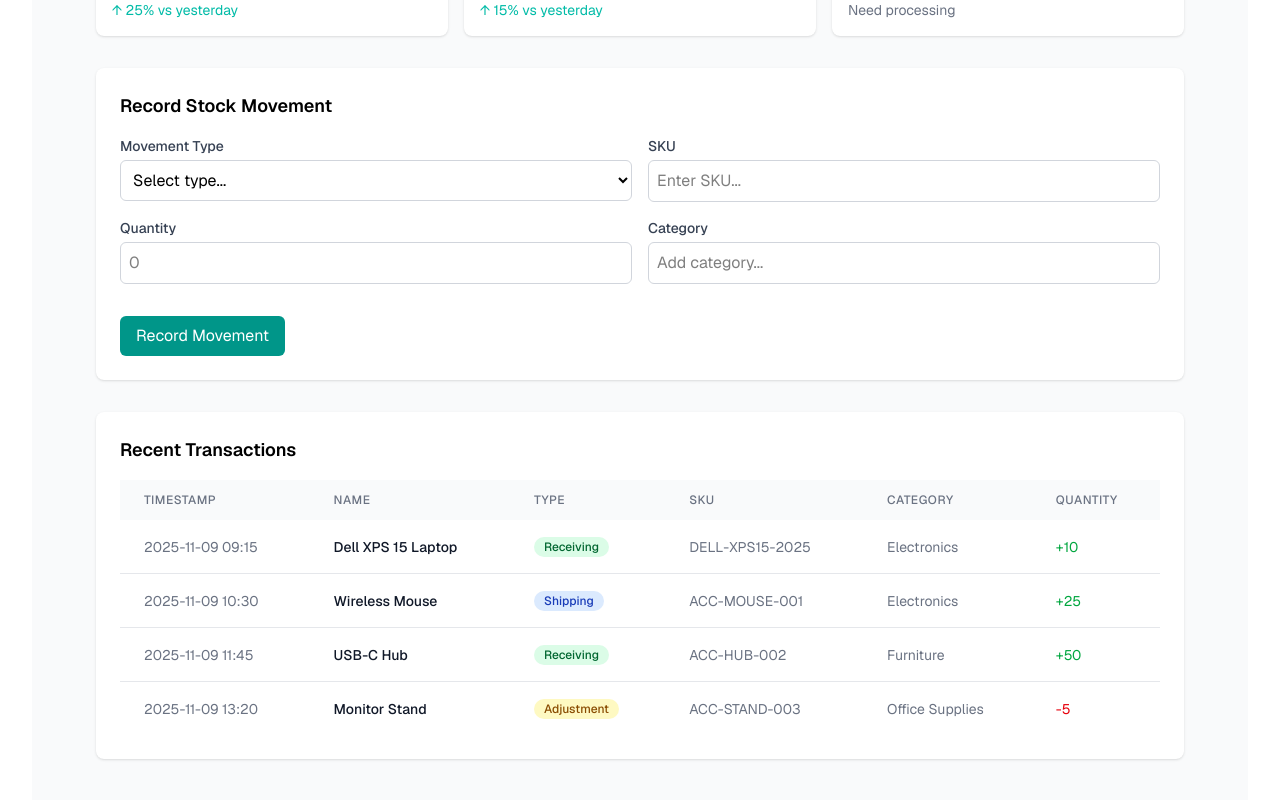
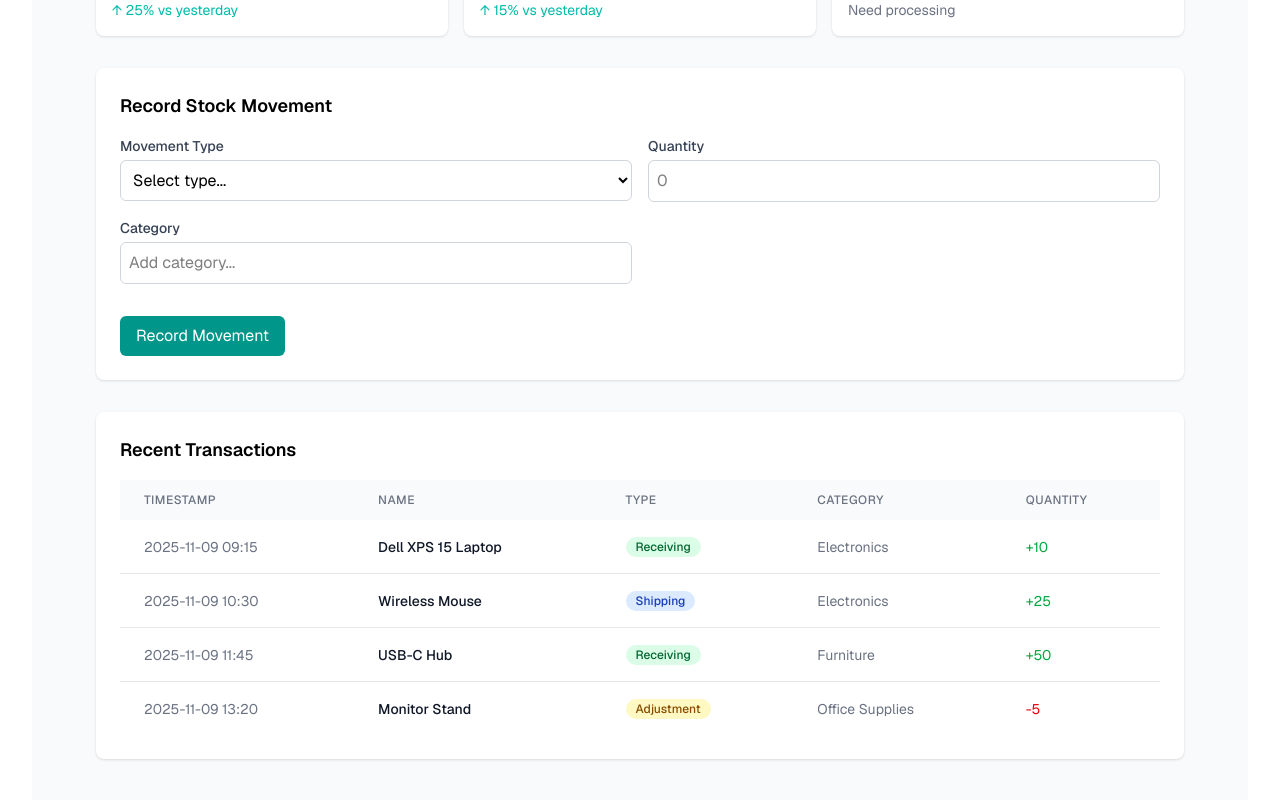
Before and after one commit to oessona/accounting-service, a Next.js app in the folder frontend/: page /transactions in a window 1280 px wide. Shown: the part 376-1176 px from the top of the page. Built offline with nearby package versions, Linux system fonts and the light colour scheme.

Commit message:
userpage updated

```diff
--- a/frontend/app/(authenticated)/dashboard/page.tsx
+++ b/frontend/app/(authenticated)/dashboard/page.tsx
@@ -121,13 +121,7 @@ export default function DashboardPage() {
 
         {/* Metrics Cards */}
         <div className="grid grid-cols-1 md:grid-cols-4 gap-4 mb-8">
-          {/* SKUs */}
-          <div className="bg-white rounded-lg shadow-sm p-6">
-            <div className="flex flex-col">
-              <p className="text-sm text-gray-600 mb-1">Unique SKUs in inventory</p>
-              <h2 className="text-3xl font-semibold text-gray-900">{10}</h2>
-            </div>
-          </div>
+
 
           {/* Inventory Value */}
           <div className="bg-white rounded-lg shadow-sm p-6">
--- a/frontend/app/(authenticated)/reports/page.tsx
+++ b/frontend/app/(authenticated)/reports/page.tsx
@@ -178,7 +178,6 @@ export default function ReportsPage() {
                 <table className="w-full">
                   <thead>
                     <tr className="text-left text-sm font-medium text-gray-900 border-b">
-                      <th className="pb-3">SKU</th>
                       <th className="pb-3">Item Name</th>
                       <th className="pb-3">Net Movement</th>
                       <th className="pb-3">Status</th>
@@ -187,15 +186,12 @@ export default function ReportsPage() {
                   <tbody className="divide-y text-sm text-gray-700">
                     {/** Mock data below; replace with real data when available **/}
                     {[
-                      { sku: 'STAT-4001', name: 'Printer Paper (Ream)', net: 150, status: 'Increased' },
-                      { sku: 'ELEC-1002', name: 'USB-C Cable', net: 150, status: 'Increased' },
-                      { sku: 'ELEC-1001', name: 'Wireless Mouse', net: 105, status: 'Increased' },
-                      { sku: 'OFF-2003', name: 'Stapler', net: -20, status: 'Decreased' }
+                      { name: 'Printer Paper (Ream)', net: 150, status: 'Increased' },
+                      { name: 'USB-C Cable', net: 150, status: 'Increased' },
+                      { name: 'Wireless Mouse', net: 105, status: 'Increased' },
+                      { name: 'Stapler', net: -20, status: 'Decreased' }
                     ].map((row) => (
-                      <tr key={row.sku} className="align-middle">
-                        <td className="py-4">
-                          <span className="inline-block px-3 py-1 text-xs font-medium bg-gray-100 text-gray-800 rounded-full">{row.sku}</span>
-                        </td>
+                      <tr key={row.name} className="align-middle">
                         <td className="py-4">{row.name}</td>
                         <td className={`py-4 font-semibold ${row.net >= 0 ? 'text-green-600' : 'text-red-600'}`}>
                           {row.net >= 0 ? `+${row.net}` : row.net}
--- a/frontend/app/(authenticated)/transactions/page.tsx
+++ b/frontend/app/(authenticated)/transactions/page.tsx
@@ -14,7 +14,6 @@ interface Transaction {
   timestamp: string;
   name: string;
   type: 'receiving' | 'shipping' | 'adjustment';
-  sku: string;
   category: string;
   quantity: number;
 }
@@ -22,7 +21,6 @@ interface Transaction {
 export default function TransactionsPage() {
   const [quantity, setQuantity] = useState('');
   const [type, setType] = useState('');
-  const [sku, setSku] = useState('');
   const [category, setCategory] = useState('');
 
   // Mock transactions data
@@ -32,7 +30,6 @@ export default function TransactionsPage() {
       timestamp: '2025-11-09 09:15',
       name: 'Dell XPS 15 Laptop',
       type: 'receiving',
-      sku: 'DELL-XPS15-2025',
       category: 'Electronics',
       quantity: 10
     },
@@ -41,7 +38,6 @@ export default function TransactionsPage() {
       timestamp: '2025-11-09 10:30',
       name: 'Wireless Mouse',
       type: 'shipping',
-      sku: 'ACC-MOUSE-001',
       category: 'Electronics',
       quantity: 25
     },
@@ -50,7 +46,6 @@ export default function TransactionsPage() {
       timestamp: '2025-11-09 11:45',
       name: 'USB-C Hub',
       type: 'receiving',
-      sku: 'ACC-HUB-002',
       category: 'Furniture',
       quantity: 50
     },
@@ -59,7 +54,6 @@ export default function TransactionsPage() {
       timestamp: '2025-11-09 13:20',
       name: 'Monitor Stand',
       type: 'adjustment',
-      sku: 'ACC-STAND-003',
       category: 'Office Supplies',
       quantity: -5
     }
@@ -90,7 +84,7 @@ export default function TransactionsPage() {
     e.preventDefault();
     // Demo submission
     alert('Transaction submitted (demo only)');
-    console.log({ quantity, type, sku, category });
+    console.log({ quantity, type, category });
   };
 
   return (
@@ -128,19 +122,6 @@ export default function TransactionsPage() {
                 <option value="shipping">Shipping</option>
                 <option value="adjustment">Stock Adjustment</option>
               </select>
-            </div>
-            <div>
-              <label htmlFor="sku" className="block text-sm font-medium text-gray-700 mb-1">
-                SKU
-              </label>
-              <input
-                type="text"
-                id="sku"
-                value={sku}
-                onChange={(e) => setSku(e.target.value)}
-                className="w-full p-2 border border-gray-300 rounded-md focus:ring-2 focus:ring-teal-500 focus:border-transparent"
-                placeholder="Enter SKU..."
-              />
             </div>
             <div>
               <label htmlFor="quantity" className="block text-sm font-medium text-gray-700 mb-1">
@@ -188,7 +169,6 @@ export default function TransactionsPage() {
                 <th className="px-6 py-3 text-xs font-medium text-gray-500 uppercase tracking-wider">Timestamp</th>
                 <th className="px-6 py-3 text-xs font-medium text-gray-500 uppercase tracking-wider">Name</th>
                 <th className="px-6 py-3 text-xs font-medium text-gray-500 uppercase tracking-wider">Type</th>
-                <th className="px-6 py-3 text-xs font-medium text-gray-500 uppercase tracking-wider">SKU</th>
                 <th className="px-6 py-3 text-xs font-medium text-gray-500 uppercase tracking-wider">Category</th>
                 <th className="px-6 py-3 text-xs font-medium text-gray-500 uppercase tracking-wider">Quantity</th>
               </tr>
@@ -211,9 +191,6 @@ export default function TransactionsPage() {
                     </span>
                   </td>
                   <td className="px-6 py-4 whitespace-nowrap text-sm text-gray-500 font-mono">
-                    {transaction.sku}
-                  </td>
-                  <td className="px-6 py-4 whitespace-nowrap text-sm text-gray-500 font-mono">
                     {transaction.category}
                   </td>
                   <td className="px-6 py-4 whitespace-nowrap text-sm text-gray-900">
--- a/frontend/app/components/acc_menu.tsx
+++ b/frontend/app/components/acc_menu.tsx
@@ -1,9 +1,13 @@
+"use client";
+
 import { useState } from "react";
+import { useRouter } from "next/navigation";
 import { User, Settings, LogOut, HelpCircle, Sun } from "lucide-react";
+
 
 export default function AccountMenu() {
   const [open, setOpen] = useState(false);
-
+  const router = useRouter();
   const user = {
     name: "Name",
     role: "Admin"
@@ -27,7 +31,13 @@ export default function AccountMenu() {
 
           <ul className="space-y-1">
             <li>
-              <button className="flex items-center gap-2 w-full text-left px-3 py-2 rounded-lg hover:bg-gray-100 text-gray-800">
+              <button
+                onClick={() => {
+                  setOpen(false);
+                  router.push('/userpage');
+                }}
+                className="flex items-center gap-2 w-full text-left px-3 py-2 rounded-lg hover:bg-gray-100 text-gray-800"
+              >
                 <Settings className="w-4 h-4 text-gray-500" />
                 Settings
               </button>
```
